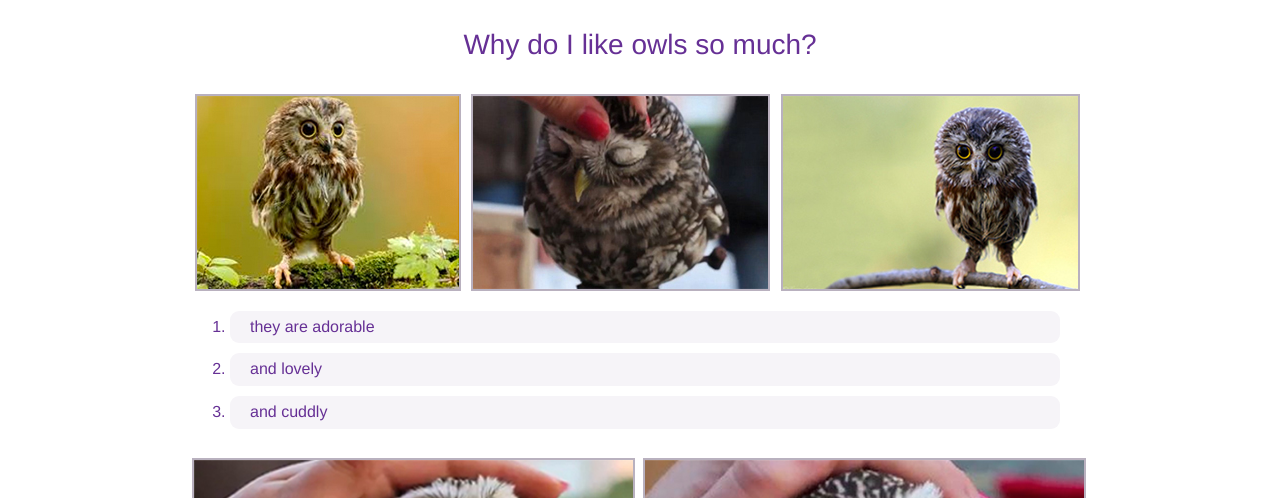
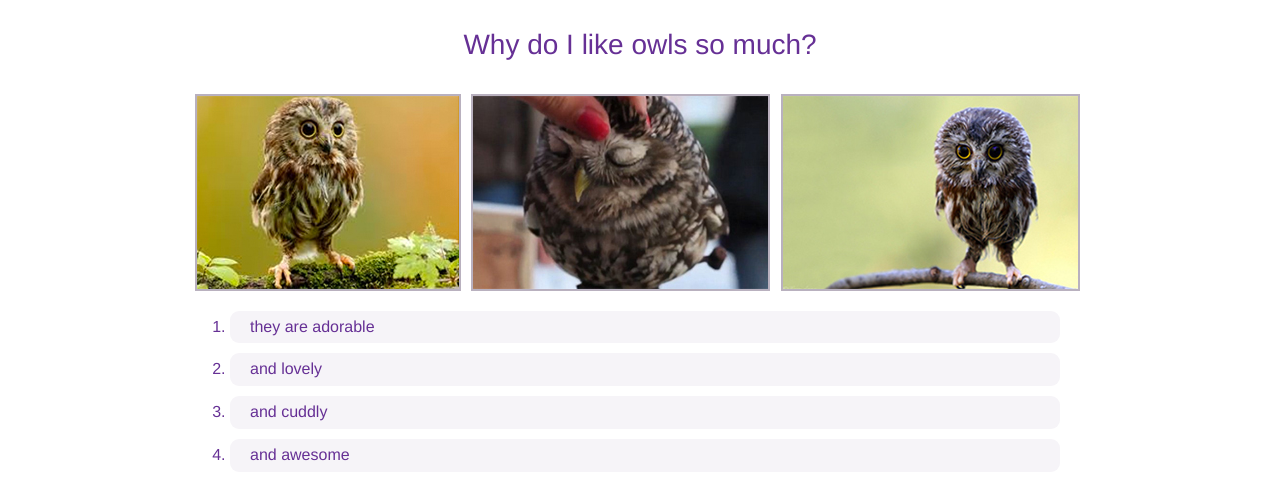
Before and after one commit to kajapa93/I-love-owls, a plain HTML site: page index.html in a window 1280 px wide. Shown: the part 226-724 px from the top of the page. Drawn offline with Linux system fonts and the light colour scheme.

Commit message:
Update index.html
Added 'and awesome' bullet point

```diff
--- a/index.html
+++ b/index.html
@@ -19,6 +19,7 @@
         <li>they are adorable</li>
         <li>and lovely</li>
         <li>and cuddly</li>
+        <li>and awesome</li>
       </ol>
       <div class="bigimg"><img src="images/img4.jpeg" alt="cute owl"/></div>
       <div class="bigimg"><img src="images/img5.jpeg" alt="another cute owl"/></div>
```
